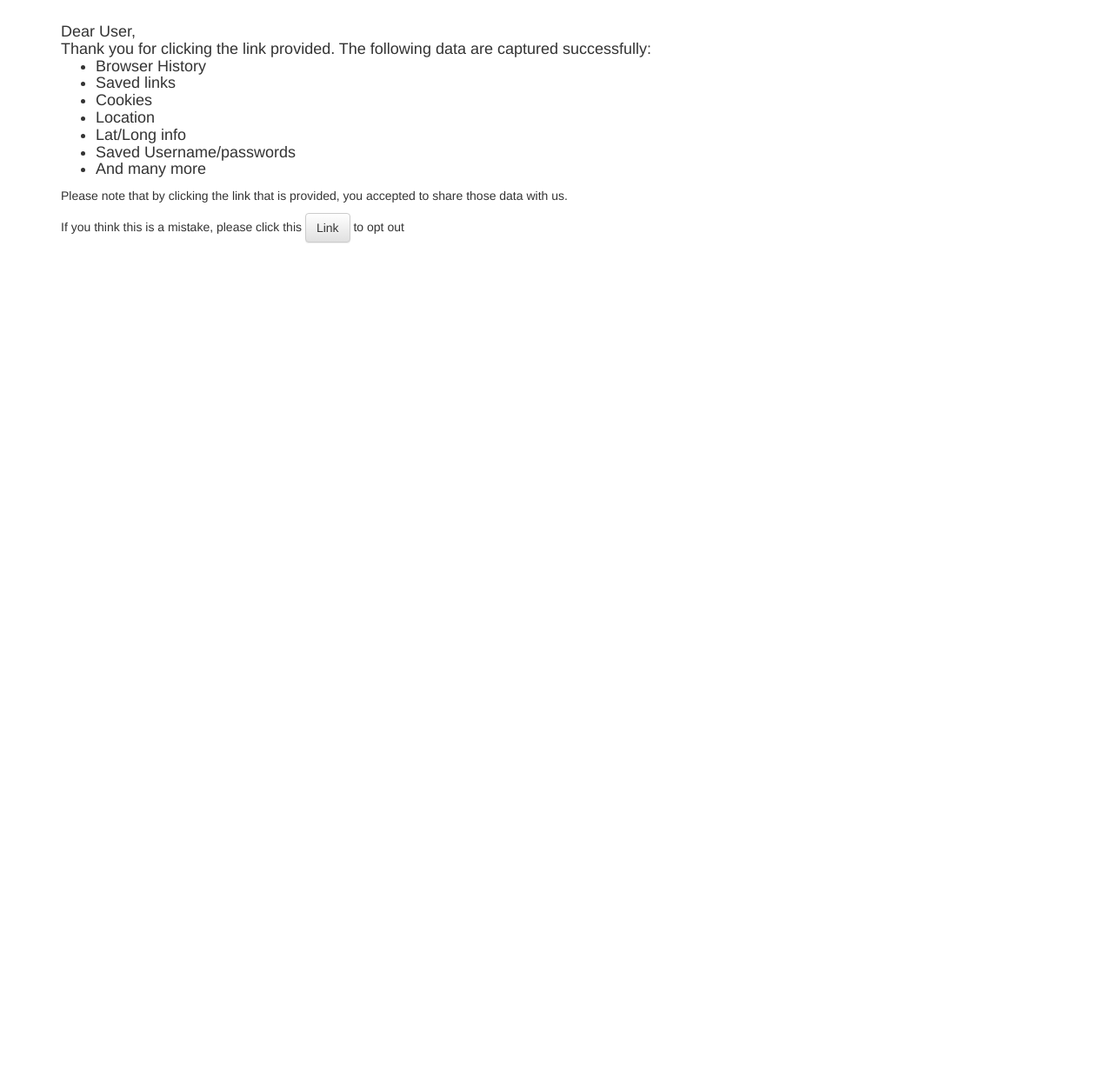
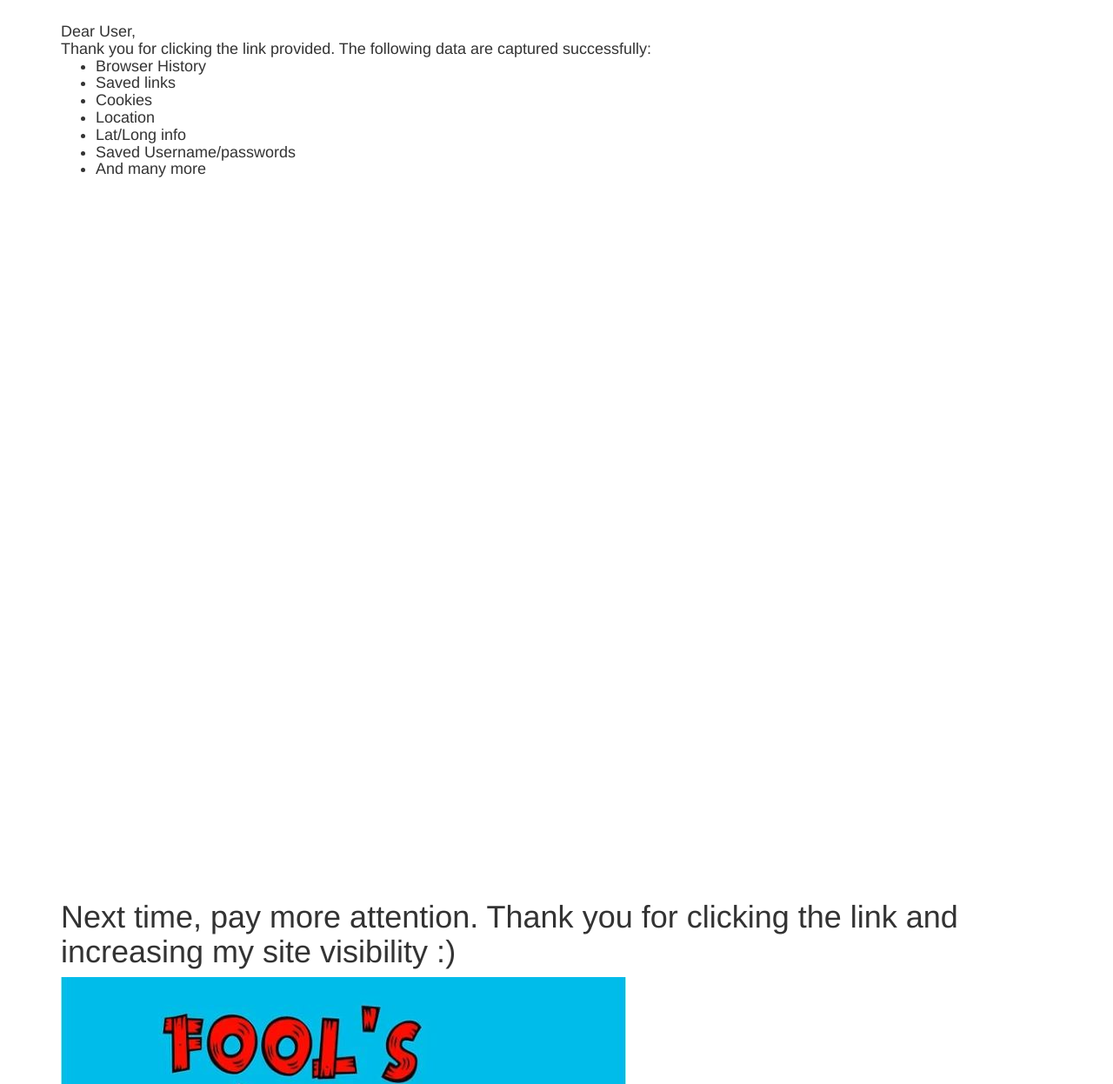
Before and after one commit to fatihkaratay/serverless-chat, a plain HTML site: page index.html in a window 1280 px wide. Shown: the part 53-1300 px from the top of the page at 87% size. Before the commit the page ends 800 px from the top, so only its background shows below. Drawn offline with Linux system fonts and the light colour scheme.

Commit message:
pic is added

```diff
--- a/index.html
+++ b/index.html
@@ -47,8 +47,49 @@
                 <li>And many more</li>
             </ul>
         </h4>
-        <p>Please note that by clicking the link that is provided, you accepted to share those data with us.</p>
-        <p>If you think this is a mistake, please click this <button type="button" class="btn btn-default" onclick="window.location='/release.html'">Link</button> to opt out</p>
+
+        <br />
+        <br />
+        <br />
+        <br />
+        <br />
+        <br />
+        <br />
+        <br />
+        <br />
+        <br />
+        <br />
+        <br />
+        <br />
+        <br />
+        <br />
+        <br />
+        <br />
+        <br />
+        <br />
+        <br />
+        <br />
+        <br />
+        <br />
+        <br />
+        <br />
+        <br />
+        <br />
+        <br />
+        <br />
+        <br />
+        <br />
+        <br />
+        <br />
+        <br />
+        <br />
+        <br />
+        <br />
+        <br />
+        <br />
+        <br />
+        <h1>Next time, pay more attention. Thank you for clicking the link and increasing my site visibility :)</h1>
+        <img src="media/april.jpg" alt="I got you!">
 
     </div>
 
```
Also changed, not shown: media/april.jpg (added).
